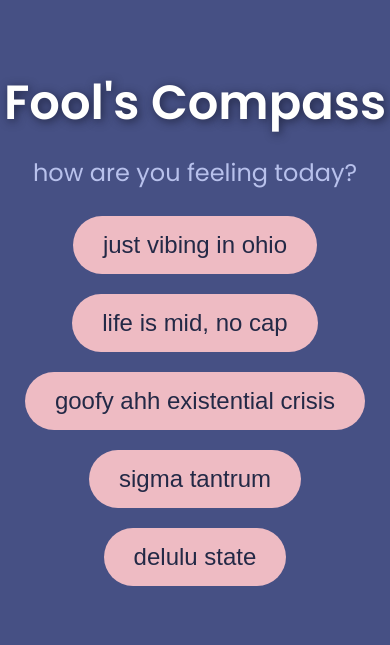
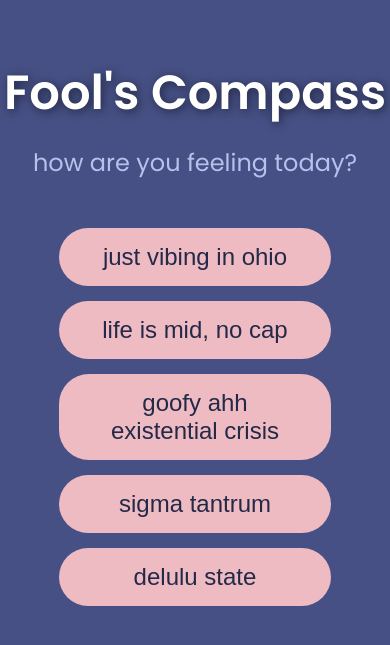
Before and after one commit to logitechsoumili/fools-compass, a Flask app: page / in a window 390 px wide. Shown: the top 645 px of the page. Run offline with Flask 3, Linux system fonts and the light colour scheme.

Commit message:
Updated styles or fixed layout issues

```diff
--- a/static/styles.css
+++ b/static/styles.css
@@ -62,6 +62,7 @@ h1 {
 .mood-btn {
     font-size: 1.5rem;
     padding: 15px 30px;
+    min-width: 120px;
     background-color: #eebbc3;
     color: #232946;
     border: none;
@@ -134,3 +135,21 @@ h1 {
         transform: translateY(0);
     }
 }
+
+@media (min-width: 600px) and (orientation: landscape) {
+    .mood-options {
+        flex-wrap: nowrap;
+    }
+}
+
+@media (max-width: 599px) {
+    .mood-options {
+        flex-direction: column;
+        gap: 15px;
+    }
+
+    .mood-btn {
+        width: 80%;
+        margin: 0 auto;
+    }
+}
--- a/templates/index.html
+++ b/templates/index.html
@@ -11,7 +11,7 @@
     <div class="container">
         <h1>Fool's Compass</h1>
         <p id="question-text">how are you feeling today?</p>
-        <div class="mood-option">
+        <div class="mood-options">
             <button class="mood-btn" data-mood="just_vibing_in_ohio">just vibing in ohio</button>
             <button class="mood-btn" data-mood="mid_no_cap">life is mid, no cap</button>
             <button class="mood-btn" data-mood="existential_crisis">goofy ahh existential crisis</button>
```
